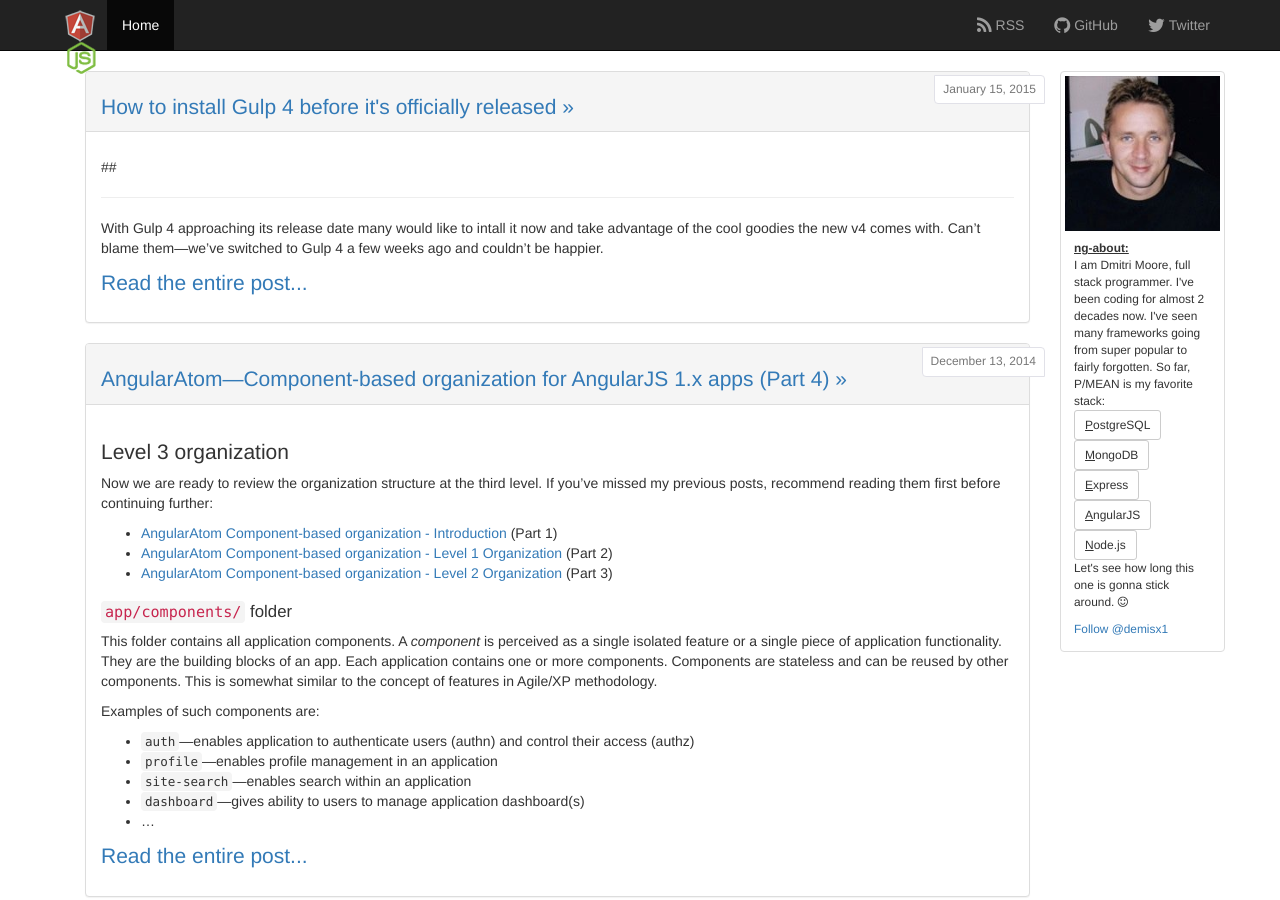
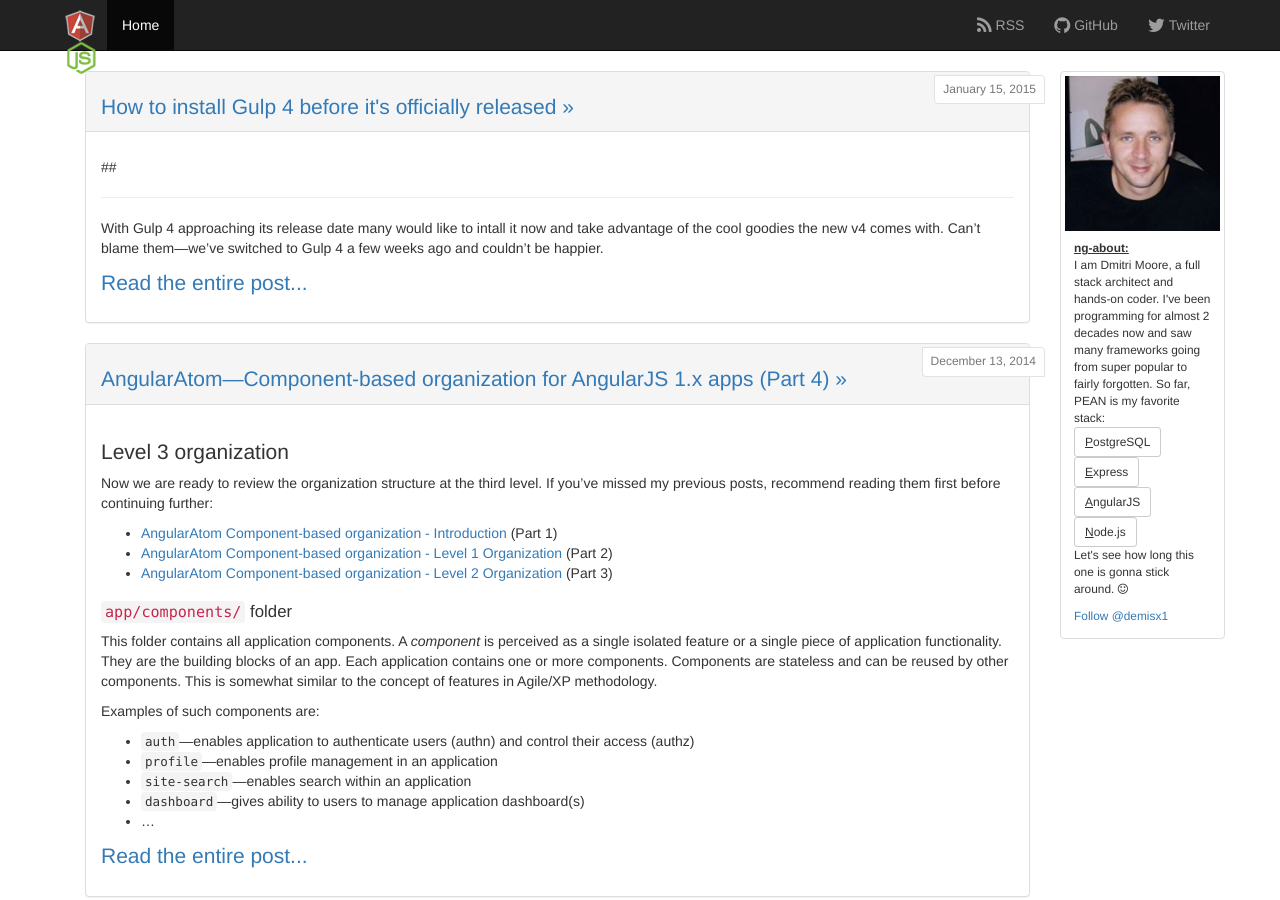
Before and after one commit to demisx/demisx.github.io, a Jekyll site: the page built from index.md, in a window 1280 px wide and 900 px high. Built offline with Jekyll 4.4.1, drawn with Linux system fonts in a browser that asks for light colours; nearby versions of some CDN libraries; Markdown is read by kramdown in place of the engine named in the settings; comment, search, counter and statistics services are not loaded.

Commit message:
Update profile

```diff
--- a/_layouts/default.html
+++ b/_layouts/default.html
@@ -9,13 +9,6 @@
     <link href="/css/syntax.css" rel="stylesheet">
     <link href="/css/my.css" rel="stylesheet">
     <link rel="alternate" type="application/rss+xml" title="{{ site.name }}" href="{{ site.url }}/feed.xml">
-
-    <!-- HTML5 Shim and Respond.js IE8 support of HTML5 elements and media queries -->
-    <!-- WARNING: Respond.js doesn't work if you view the page via file:// -->
-    <!--[if lt IE 9]>
-      <script src="https://oss.maxcdn.com/libs/html5shiv/3.7.0/html5shiv.js"></script>
-      <script src="https://oss.maxcdn.com/libs/respond.js/1.3.0/respond.min.js"></script>
-    <![endif]-->
     <script src="/js/twitter.js"></script>
   </head>
   <body>
@@ -62,17 +55,15 @@
               <img src="/images/thumb_demisx.jpg" alt="demisx avatar">
               <div class="caption small">
                 <b><u>ng-about:</u></b>
-                <p>I am Dmitri Moore, full stack programmer. I've been coding for almost
-                2 decades now. I've seen many frameworks going from
-                super popular to fairly forgotten. So far, P/MEAN is my favorite stack:<br/>
+                <p>I am Dmitri Moore, a full stack architect and hands-on coder. I've been programming
+                for almost 2 decades now and saw many frameworks going from
+                super popular to fairly forgotten. So far, PEAN is my favorite stack:<br/>
                 <button type="button" class="btn btn-default btn-sm"><u>P</u>ostgreSQL</button>
-                <button type="button" class="btn btn-default btn-sm"><u>M</u>ongoDB</button>
                 <button type="button" class="btn btn-default btn-sm"><u>E</u>xpress</button>
                 <button type="button" class="btn btn-default btn-sm"><u>A</u>ngularJS</button>
-
                 <button type="button" class="btn btn-default btn-sm"><u>N</u>ode.js</button>
-                <br/>Let's see how long this
-                one is gonna stick around. <i class="fa fa-smile-o"></i></p>
+                <br/>Let's see how long this one is gonna stick around. <i class="fa fa-smile-o"></i>
+                </p>
                 <a href="https://twitter.com/demisx1"
                   class="twitter-follow-button"
                   data-show-count="false">Follow @demisx1
```
